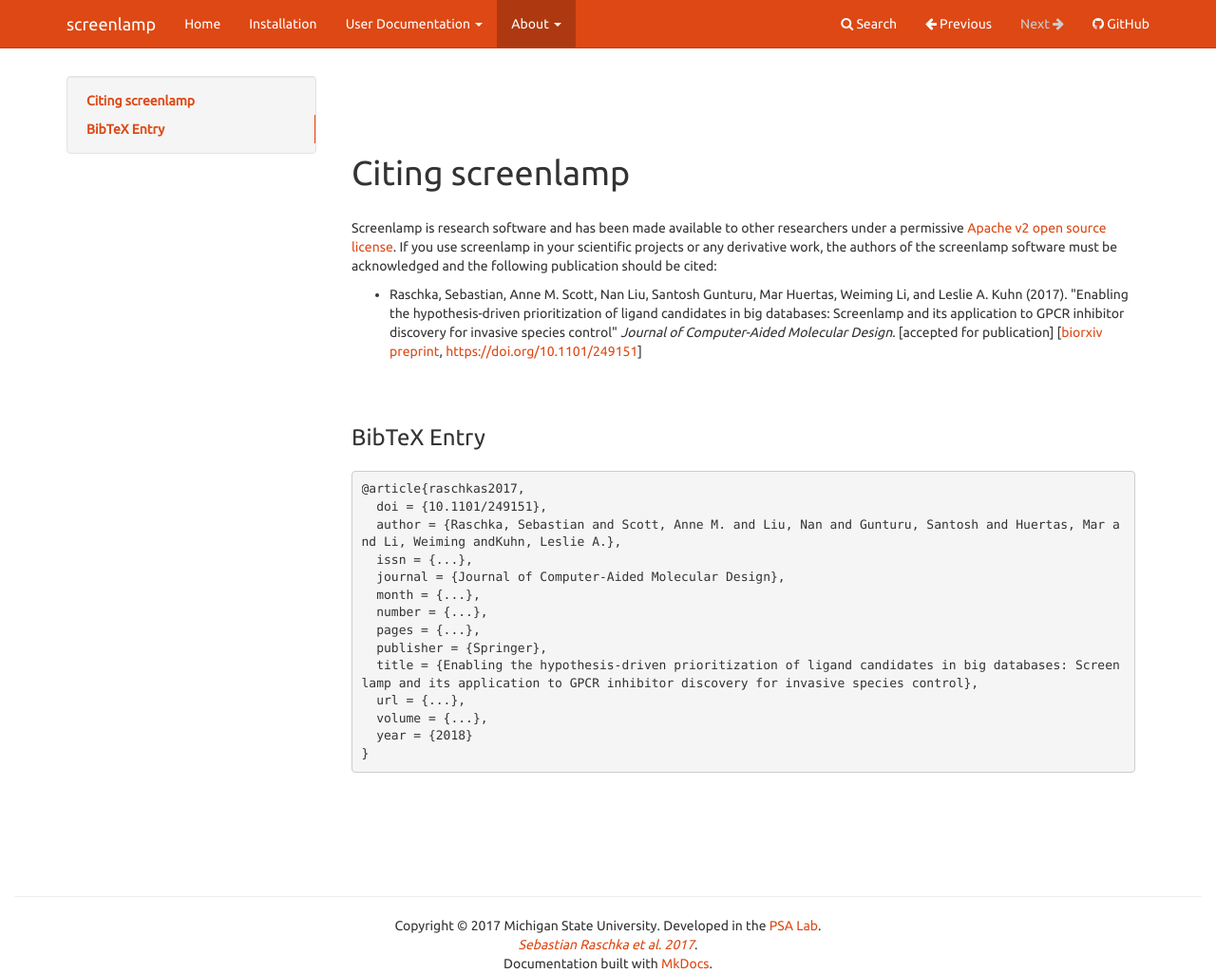
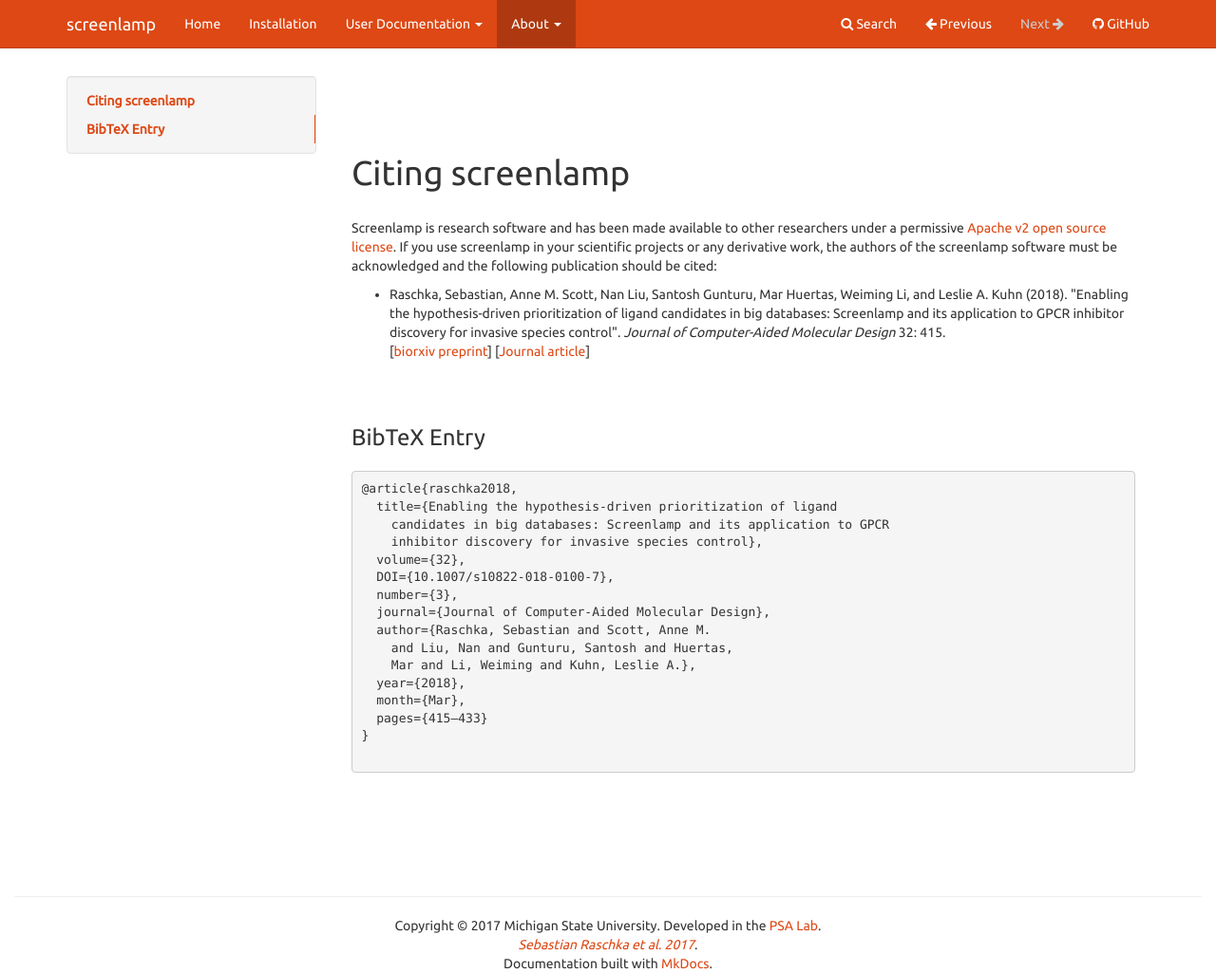
Before and after one commit to rasbt/screenlamp, an MkDocs documentation site: the page built from docs/sources/cite.md, in a window 1280 px wide and 1025 px high. Shown: the whole window at 95% size. Built offline with MkDocs 1.6.1, drawn with Linux system fonts in a browser that asks for light colours; comment, search, counter and statistics services are not loaded; old or Windows-style settings are respelled for this version of MkDocs.

Commit message:
add link to journal article

````diff
--- a/docs/sources/cite.md
+++ b/docs/sources/cite.md
@@ -2,25 +2,30 @@
 
 Screenlamp is research software and has been made available to other researchers under a permissive [Apache v2 open source license](license). If you use screenlamp in your scientific projects or any derivative work, the authors of the screenlamp software must be acknowledged and the following publication should be cited:
 
-- Raschka, Sebastian, Anne M. Scott, Nan Liu, Santosh Gunturu, Mar Huertas, Weiming Li, and Leslie A. Kuhn (2017). "Enabling the hypothesis-driven prioritization of ligand candidates in big databases:
-Screenlamp and its application to GPCR inhibitor discovery for invasive species control" *Journal of Computer-Aided Molecular Design*. [accepted for publication] [[biorxiv preprint](https://www.biorxiv.org/content/early/2018/01/17/249151), [https://doi.org/10.1101/249151](https://doi.org/10.1101/249151)]
+- Raschka, Sebastian, Anne M. Scott, Nan Liu, Santosh Gunturu, Mar Huertas, Weiming Li, and Leslie A. Kuhn (2018). "Enabling the hypothesis-driven prioritization of ligand candidates in big databases:
+Screenlamp and its application to GPCR inhibitor discovery for invasive species control". *Journal of Computer-Aided Molecular Design* 32: 415.
+[[biorxiv preprint](https://www.biorxiv.org/content/early/2018/01/17/249151)]
+ [[Journal article](https://link.springer.com/article/10.1007/s10822-018-0100-7)]
+
 
 
 ### BibTeX Entry
 
 ```tex
-@article{raschkas2017,
-  doi = {10.1101/249151},
-  author = {Raschka, Sebastian and Scott, Anne M. and Liu, Nan and Gunturu, Santosh and Huertas, Mar and Li, Weiming andKuhn, Leslie A.},
-  issn = {...},
-  journal = {Journal of Computer-Aided Molecular Design},
-  month = {...},
-  number = {...},
-  pages = {...},
-  publisher = {Springer},
-  title = {Enabling the hypothesis-driven prioritization of ligand candidates in big databases: Screenlamp and its application to GPCR inhibitor discovery for invasive species control},
-  url = {...},
-  volume = {...},
-  year = {2018}
+@article{raschka2018,
+  title={Enabling the hypothesis-driven prioritization of ligand
+    candidates in big databases: Screenlamp and its application to GPCR
+    inhibitor discovery for invasive species control},
+  volume={32},
+  DOI={10.1007/s10822-018-0100-7},
+  number={3},
+  journal={Journal of Computer-Aided Molecular Design},
+  author={Raschka, Sebastian and Scott, Anne M.
+    and Liu, Nan and Gunturu, Santosh and Huertas,
+    Mar and Li, Weiming and Kuhn, Leslie A.},
+  year={2018},
+  month={Mar},
+  pages={415–433}
 }
+
 ```
````
Also changed, not shown: docs/sources/index.md (+4 -2 lines), README.md.
